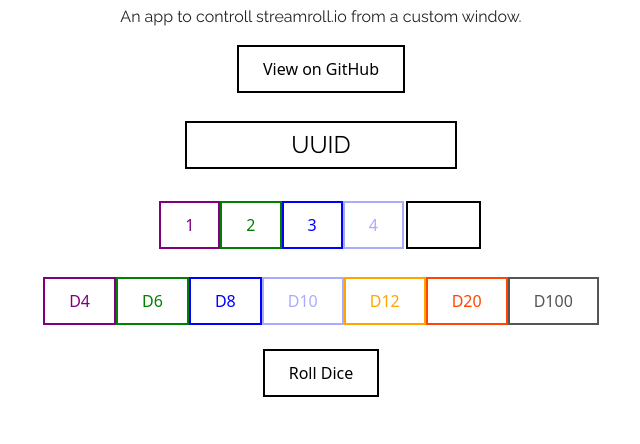
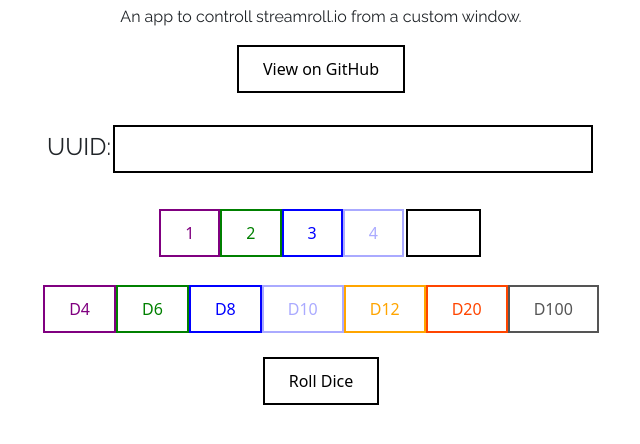
Before and after one commit to Xhelphin/StreamRoll.io-App, an Electron app: page index.html in a window 800 px wide. Shown: the part 44-488 px from the top of the page, without its empty margins (79-719 px from the left). Drawn offline with nearby package versions, Linux system fonts and the light colour scheme.

Commit message:
Make minor UI improvements

```diff
--- a/index.css
+++ b/index.css
@@ -93,6 +93,12 @@ button {
     cursor: text;
     border-radius: 0px;
     font-family: 'Raleway', sans-serif;
+    width: 30rem;
+}
+
+#uuidlabel {
+    font-size: 24px;
+    padding-top: 12px;
 }
 
 #custominput {
--- a/index.html
+++ b/index.html
@@ -19,6 +19,7 @@
         </div>
         <br>
         <div class="formcontainer container-fluid">
+            <p id="uuidlabel">UUID: </p>
             <input type="text" id="uuidinput" name="uuidinput">
         </div>
         <br>
--- a/renderer.js
+++ b/renderer.js
@@ -153,5 +153,3 @@ d100Button.addEventListener('click', async () => {
     d20Button.classList.remove("d20activated")
     d100Button.classList.add("d100activated")
 })
-
-uuidInput.value = "UUID"
```
